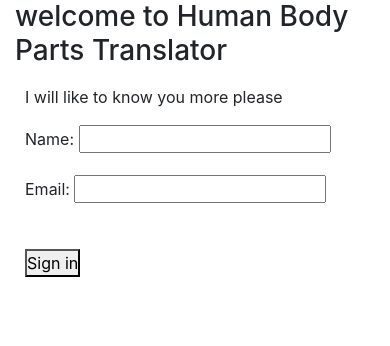
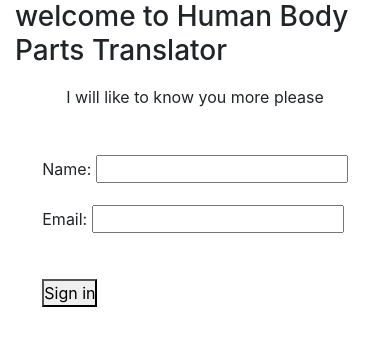
Before and after one commit to kzamani44/partTrans-v2, a Django app: page /bodyTrans/ in a window 390 px wide. Shown: the top 346 px of the page. Run offline with Django 4.2, Linux system fonts and the light colour scheme; some libraries are stand-ins or nearby versions.

Commit message:
align content

```diff
--- a/bodyTrans/static/css/styles.css
+++ b/bodyTrans/static/css/styles.css
@@ -99,4 +99,12 @@ textarea {
     .sidebar{
         width:100%;
     }
+    .main{
+        margin:0 auto;
+        display:flex;
+        flex-direction: column;
+        justify-content:center;
+        align-items: center;
+        gap: 30px;
+    }
 }
```
